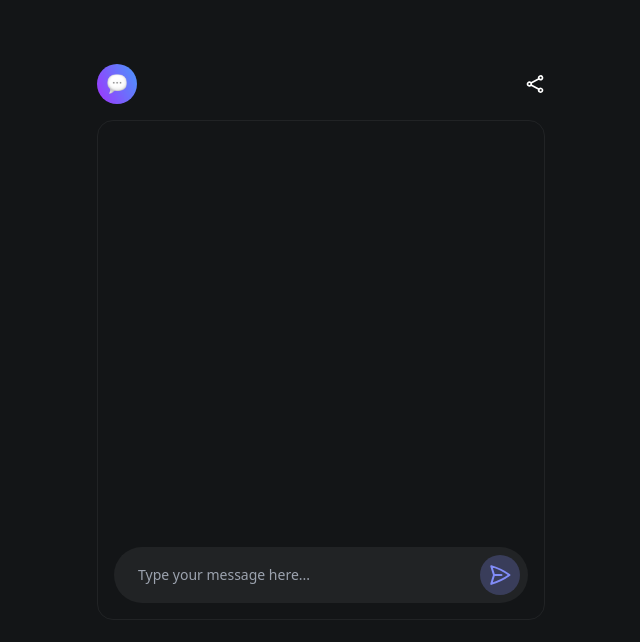
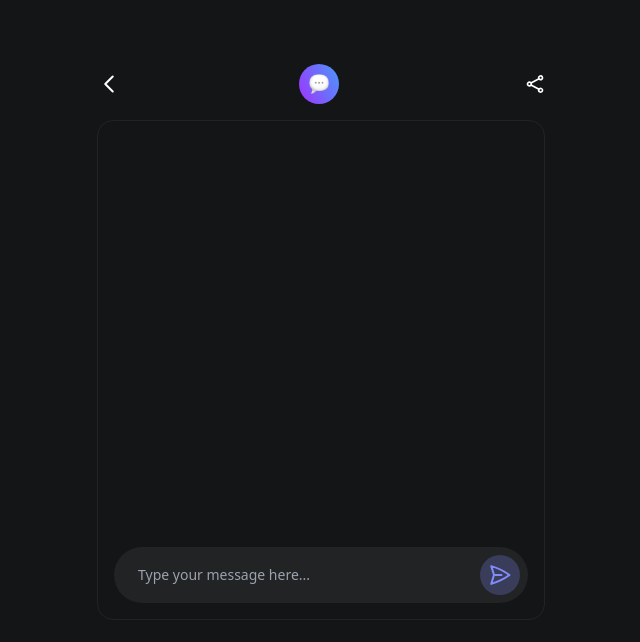
Before and after one commit to patrick-pc/chatgenie, a Next.js app: page /chat in a window 1280 px wide. Shown: the top 642 px of the page, without its empty margins (319-959 px from the left). Built offline with nearby package versions, Linux system fonts and the light colour scheme.

Commit message:
feat: add back button

```diff
--- a/pages/chat.tsx
+++ b/pages/chat.tsx
@@ -1,8 +1,9 @@
+import { ChevronLeftIcon, ShareIcon, PaperAirplaneIcon } from '@heroicons/react/24/outline'
 import { DotPulse } from '@uiball/loaders'
-import { ShareIcon, PaperAirplaneIcon } from '@heroicons/react/24/outline'
 import { useEffect, useState } from 'react'
 import { useRouter } from 'next/router'
 import Head from 'next/head'
+import Link from 'next/link'
 
 export default function Character() {
   const router = useRouter()
@@ -67,6 +68,9 @@ export default function Character() {
       <main className="container mx-auto pt-6 pb-16 md:pt-16">
         <div className="flex h-full w-full flex-col items-center justify-start gap-4 px-6">
           <div className="flex w-full max-w-md items-center justify-between">
+            <Link href="/">
+              <ChevronLeftIcon className="h-6 w-6 cursor-pointer stroke-2" />
+            </Link>
             <div className="flex items-center gap-2">
               <img
                 className="h-10 w-10 flex-shrink-0 rounded-full object-cover"
```
